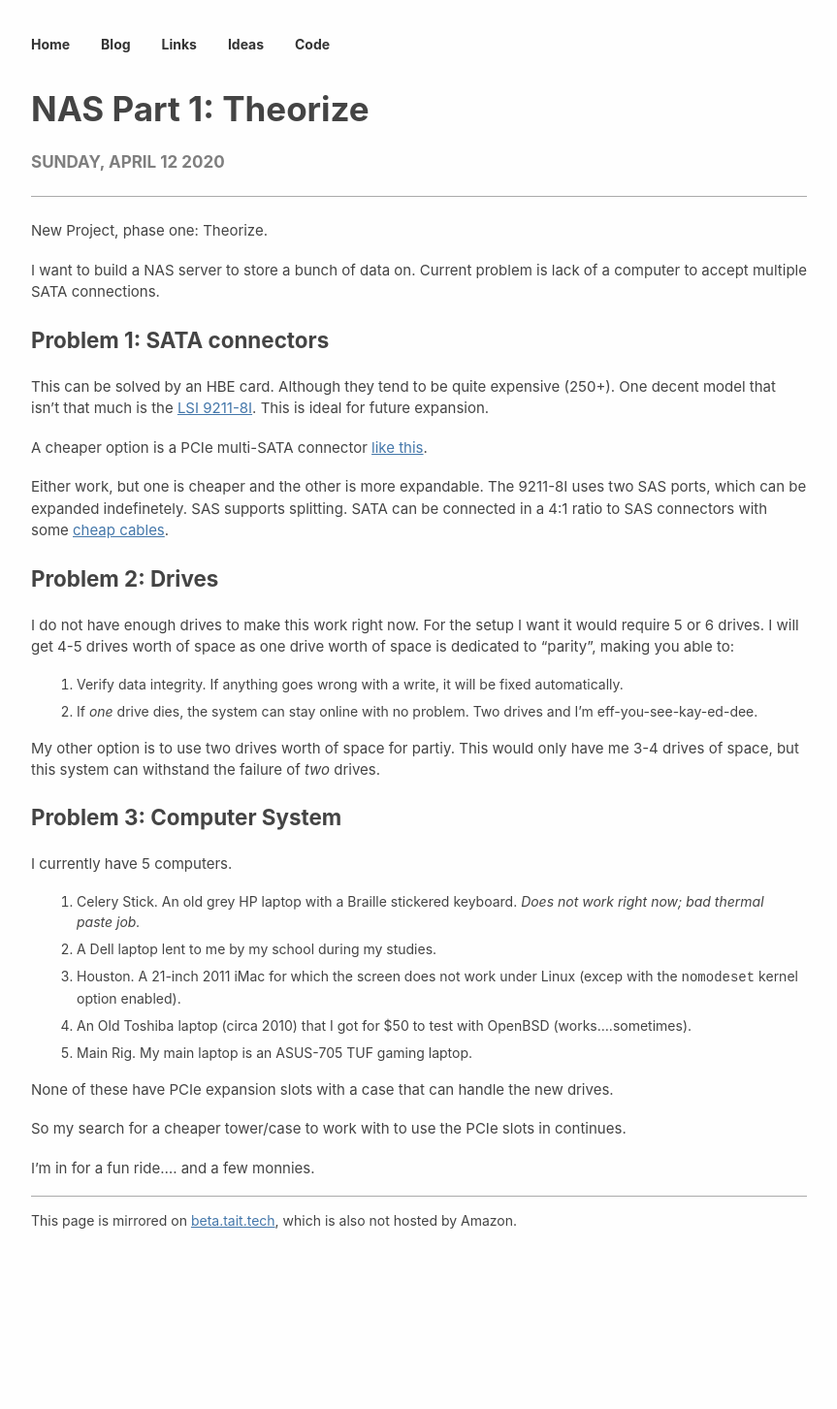
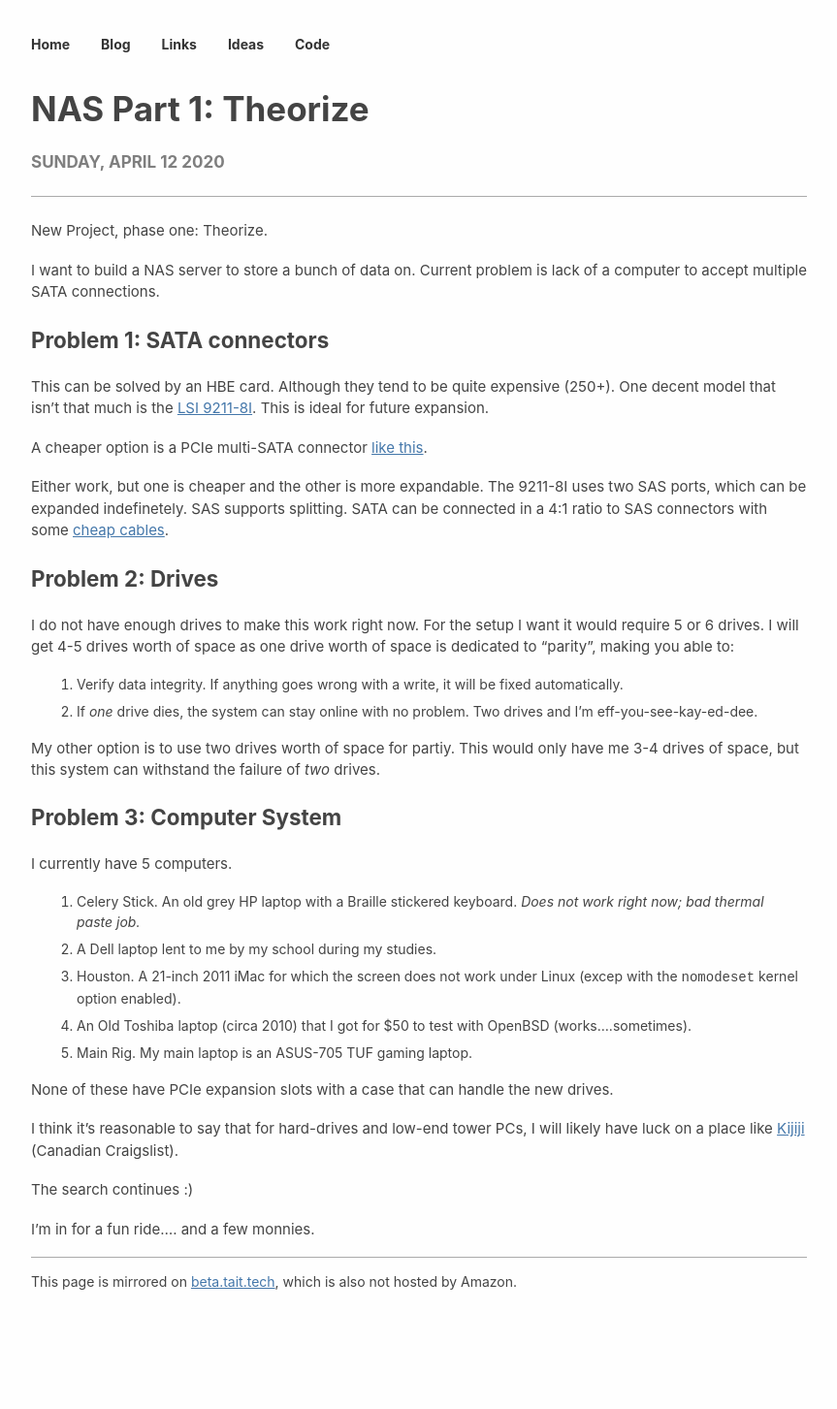
Before and after one commit to TTWNO/tait.tech, a Jekyll site: the page built from _posts/2020-04-12-nas1.md, in a window 1280 px wide. Shown: the whole page at 97% size, without its empty margins (208-1071 px from the left). Built offline with Jekyll 4.4.1, drawn with Linux system fonts in a browser that asks for light colours; before the commit the page ends 1390 px from its top, so only the background shows below that.

Commit message:
Add way to find p2/3

```diff
--- a/_posts/2020-04-12-nas1.md
+++ b/_posts/2020-04-12-nas1.md
@@ -43,6 +43,9 @@ I currently have 5 computers.
 
 None of these have PCIe expansion slots with a case that can handle the new drives.
 
-So my search for a cheaper tower/case to work with to use the PCIe slots in continues.
+I think it's reasonable to say that for hard-drives and low-end tower PCs,
+I will likely have luck on a place like [Kijiji](https://kijiji.ca) (Canadian Craigslist).
+
+The search continues :)
 
 I'm in for a fun ride.... and a few monnies.
```
